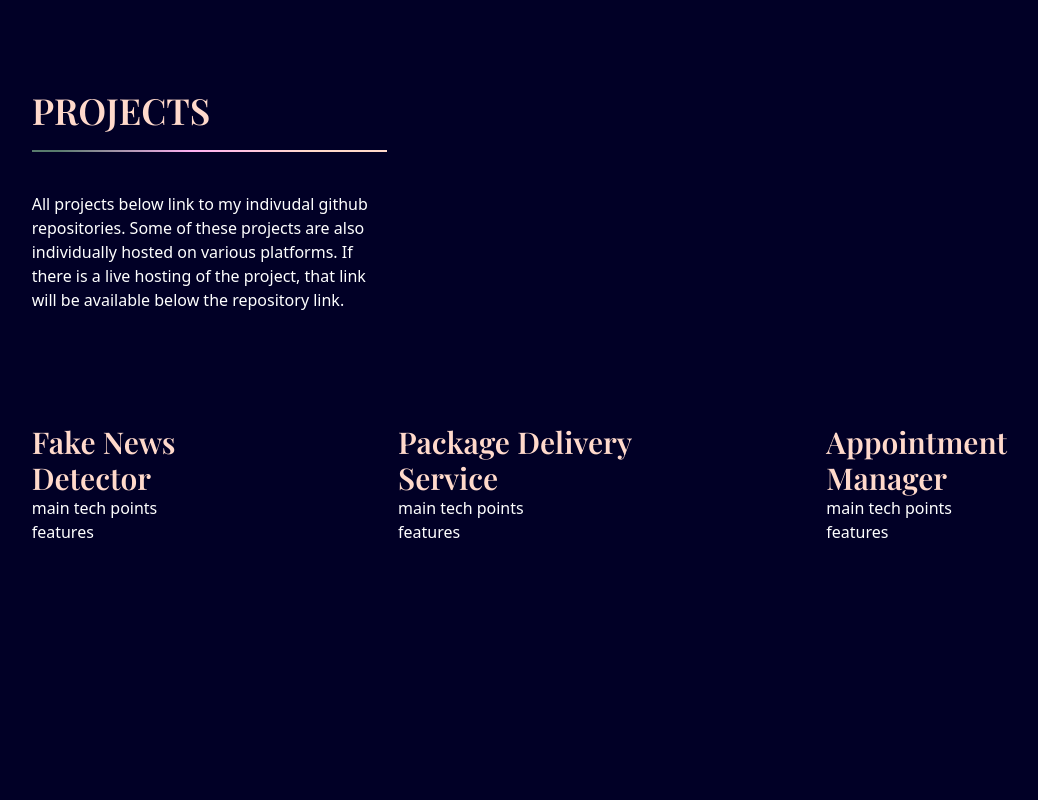
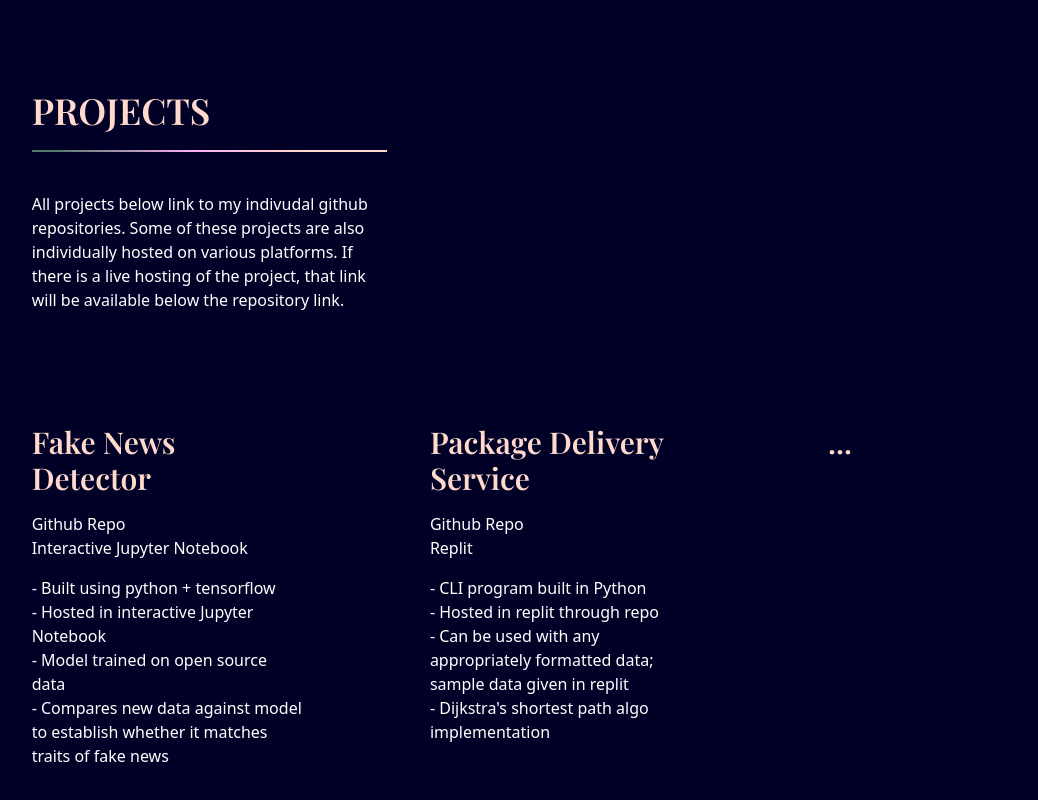
Before and after one commit to chelseymachin/portfolio-but-react, a React (Create React App) app: page / in a window 1280 px wide. Shown: the part 1682-2482 px from the top of the page, without its empty margins (75-1113 px from the left). Before the commit the page ends 2404 px from the top, so only its background shows below. Built offline with nearby package versions, Linux system fonts and the light colour scheme; the HTML template or start-up script is replaced by a standard one.

Commit message:
fix section determination for nav updates on scroll; add in project details

```diff
--- a/src/App.js
+++ b/src/App.js
@@ -14,12 +14,30 @@ function App() {
 
   useEffect(() => {
     const handleScroll = () => {
-      if (window.scrollY === 0) setIsTopOfPage(true);
-      if (window.scrollY !== 0) setIsTopOfPage(false);
+      if (window.scrollY === 0) setIsTopOfPage(true)
+      else setIsTopOfPage(false)
     }
     window.addEventListener("scroll", handleScroll);
     return () => window.removeEventListener("scroll", handleScroll);
   }, []);
+
+  useEffect(() => {
+    const sections = document.querySelectorAll("section")
+    const observer = new IntersectionObserver(
+      (entries) => {
+        entries.forEach((entry) => {
+          if (entry.isIntersecting) {
+            setSelectedPage(entry.target.id)
+          }
+        })
+      },
+      { threshold: 0.6 }
+    )
+
+    sections.forEach((section) => observer.observe(section))
+
+    return () => observer.disconnect();
+  })
 
   return (
     <div className="app bg-deep-blue">
--- a/src/scenes/Projects.jsx
+++ b/src/scenes/Projects.jsx
@@ -29,7 +29,7 @@ const Projects = () => {
             {/* projects section */}
             <div className="md:flex md:justify-between mt-16 gap-32">
                 {/* project #1 */}
-                <div className="flex-col items-center">
+                <div className="flex-col items-center w-1/3">
                     <motion.div
                         className="w-full mt-5"
                         initial="hidden"
@@ -46,16 +46,22 @@ const Projects = () => {
                                 <p className="font-playfair font-semibold text-blush text-3xl">Fake News Detector</p>
                             </div>
                         </div>
-                        <div>
+                        <div className="mt-4">
                             <ul>
-                                <li>main tech points</li>
-                                <li>features</li>
+                                <li><a href="https://github.com/chelseymachin/capstone" rel="noreferrer" target="_blank">Github Repo</a></li>
+                                <li><a href="https://mybinder.org/v2/gh/chelseymachin/capstone/HEAD" rel="noreferrer" target="_blank">Interactive Jupyter Notebook</a></li>
+                            </ul>
+                            <ul className="mt-4">
+                                <li>- Built using python + tensorflow</li>
+                                <li>- Hosted in interactive Jupyter Notebook</li>
+                                <li>- Model trained on open source data</li>
+                                <li>- Compares new data against model to establish whether it matches traits of fake news</li>
                             </ul>
                         </div>
                     </motion.div>
                 </div>
                 {/* example project #2 */}
-                <div className="flex-col items-center">
+                <div className="flex-col items-center w-1/3">
                     <motion.div
                         className="w-full mt-5"
                         initial="hidden"
@@ -72,16 +78,22 @@ const Projects = () => {
                                 <p className="font-playfair font-semibold text-blush text-3xl">Package Delivery Service</p>
                             </div>
                         </div>
-                        <div>
+                        <div className="mt-4">
                             <ul>
-                                <li>main tech points</li>
-                                <li>features</li>
+                                <li><a href="https://github.com/chelseymachin/package-delivery-service" rel="noreferrer" target="_blank">Github Repo</a></li>
+                                <li><a href="https://replit.com/@ChelseyMachin/package-delivery-service" rel="noreferrer" target="_blank">Replit</a></li>
+                            </ul>
+                            <ul className="mt-4">
+                                <li>- CLI program built in Python</li>
+                                <li>- Hosted in replit through repo</li>
+                                <li>- Can be used with any appropriately formatted data; sample data given in replit</li>
+                                <li>- Dijkstra's shortest path algo implementation</li>
                             </ul>
                         </div>
                     </motion.div>
                 </div>
                 {/* example project #3 */}
-                <div className="flex-col items-center">
+                <div className="flex-col items-center w-1/3">
                     <motion.div
                         className="w-full mt-5"
                         initial="hidden"
@@ -95,13 +107,10 @@ const Projects = () => {
                     >
                         <div className="relative h-18">
                             <div className="z-10">
-                                <p className="font-playfair font-semibold text-blush text-3xl">Appointment Manager</p>                            </div>
+                                <p className="font-playfair font-semibold text-blush text-3xl">...</p>
+                            </div>
                         </div>
-                        <div>
-                            <ul>
-                                <li>main tech points</li>
-                                <li>features</li>
-                            </ul>
+                        <div className="mt-4">
                         </div>
                     </motion.div>
                 </div>
```
